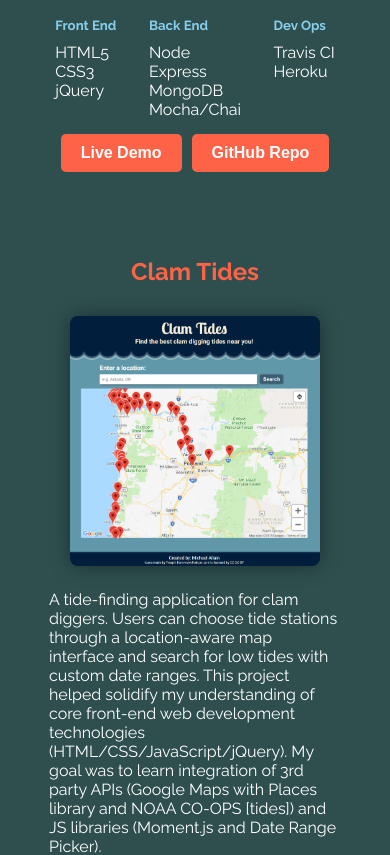
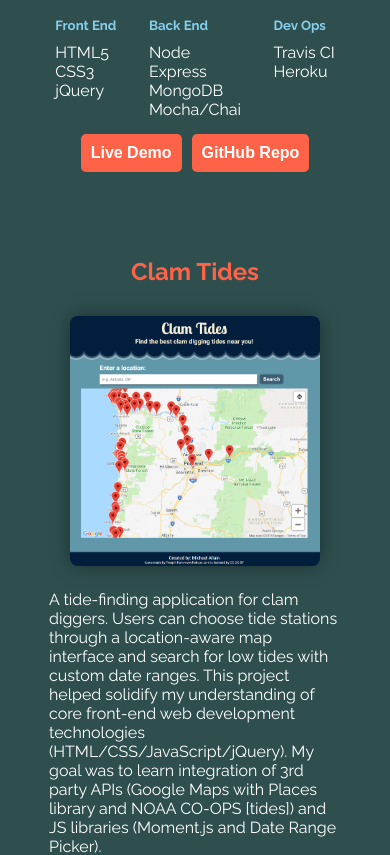
Before and after one commit to fastlain/portfolio, a React (Create React App) app: page / in a window 390 px wide. Shown: the part 2525-3380 px from the top of the page. Built offline with nearby package versions, Linux system fonts and the light colour scheme.

Commit message:
Re-adjust button size for small screens

```diff
--- a/src/Project.module.css
+++ b/src/Project.module.css
@@ -16,6 +16,7 @@
 .btn {
     display: inline-block;
     margin: 0 5px;
+    padding: 10px 10px;
     background-color: tomato;
     color: white;
     font-weight: bold;
@@ -95,6 +96,5 @@
 
     .btn {
         margin: 0 15px;
-        padding: 10px 10px;
     }
 }
```
